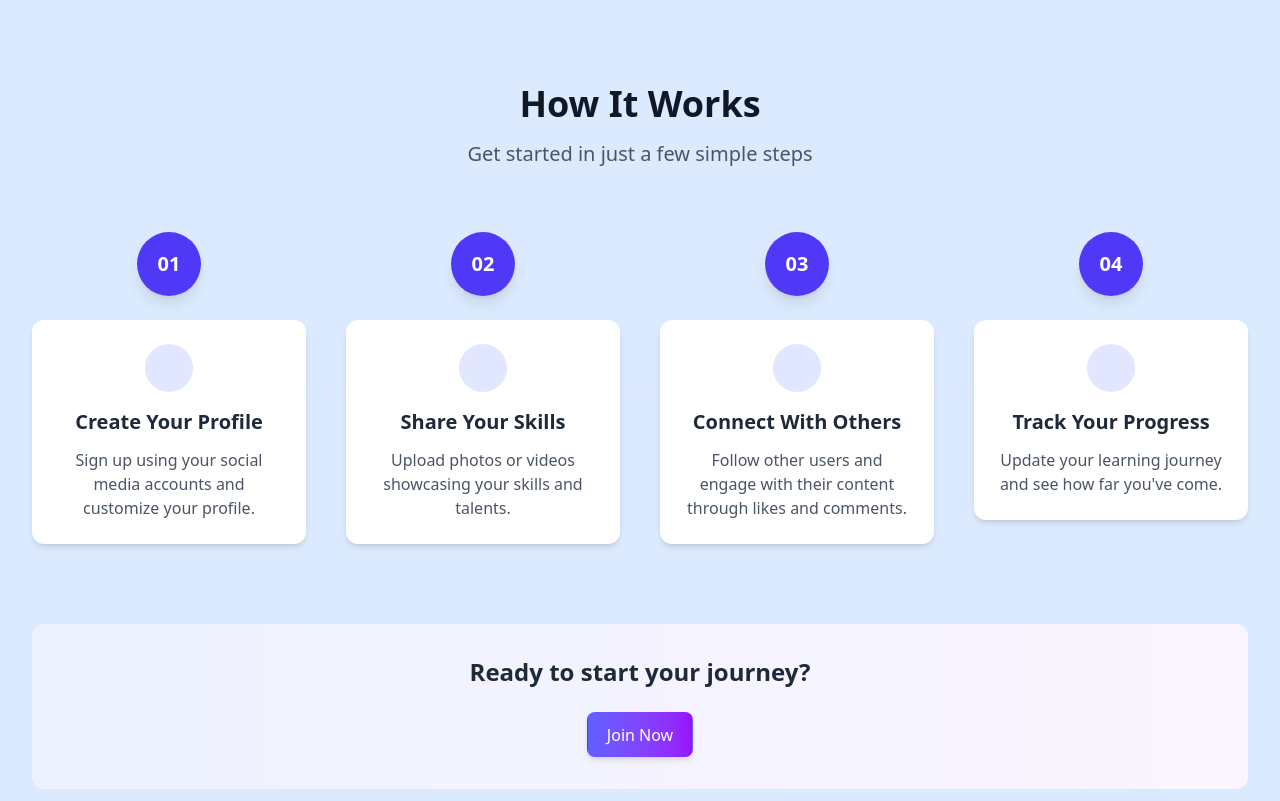
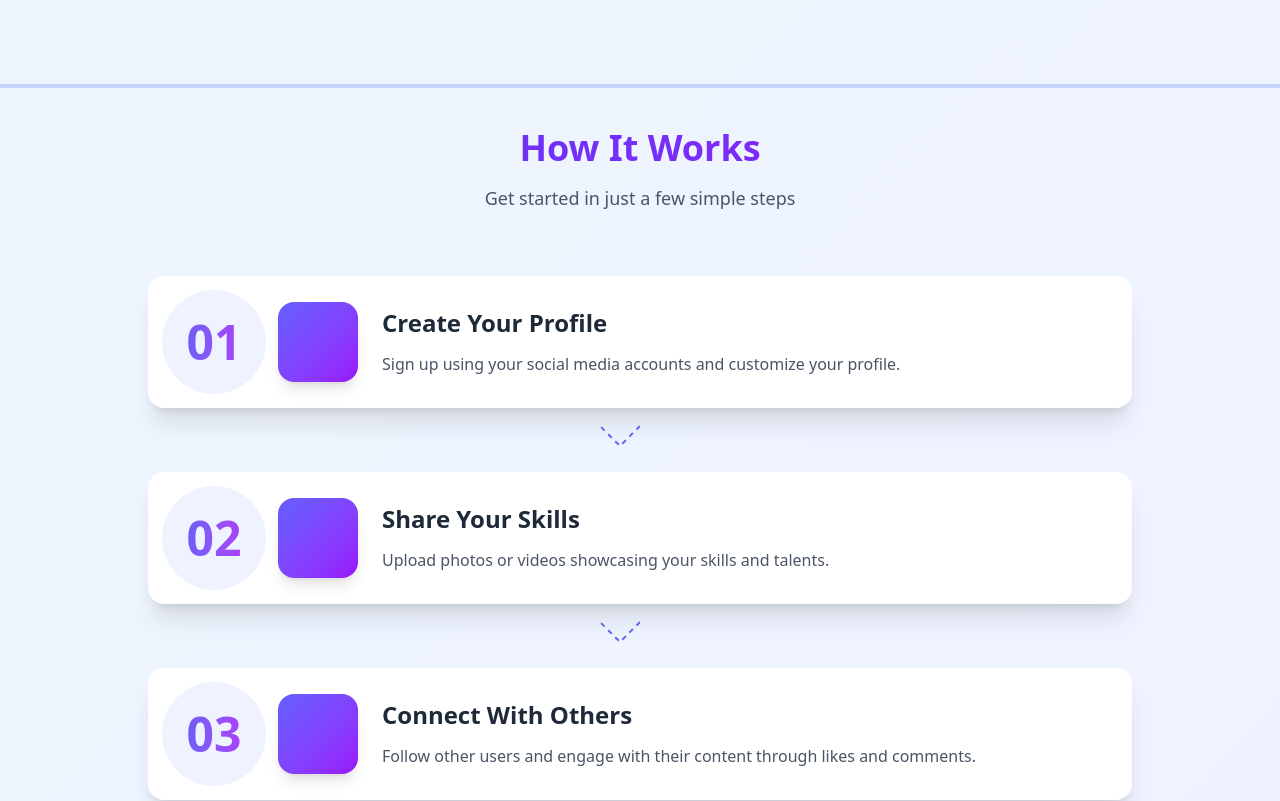
Before and after one commit to dulhara79/Nexora, a React (Vite) app in the folder client/: page / in a window 1280 px wide. Shown: the part 1640-2441 px from the top of the page. Built offline with nearby package versions, Linux system fonts and the light colour scheme.

Commit message:
Update HowItWorks.jsx

```diff
--- a/client/src/components/sections/HowItWorks.jsx
+++ b/client/src/components/sections/HowItWorks.jsx
@@ -1,78 +1,119 @@
-import React from 'react';
+import React from "react";
+import { motion } from "framer-motion";
+import { useInView } from "react-intersection-observer";
 
 const HowItWorks = () => {
   const steps = [
     {
-      number: '01',
-      title: 'Create Your Profile',
-      description: 'Sign up using your social media accounts and customize your profile.',
-      icon: 'fas fa-user-plus'
+      number: "01",
+      title: "Create Your Profile",
+      description:
+        "Sign up using your social media accounts and customize your profile.",
+      icon: "fas fa-user-plus",
     },
     {
-      number: '02',
-      title: 'Share Your Skills',
-      description: 'Upload photos or videos showcasing your skills and talents.',
-      icon: 'fas fa-share-square'
+      number: "02",
+      title: "Share Your Skills",
+      description:
+        "Upload photos or videos showcasing your skills and talents.",
+      icon: "fas fa-share-square",
     },
     {
-      number: '03',
-      title: 'Connect With Others',
-      description: 'Follow other users and engage with their content through likes and comments.',
-      icon: 'fas fa-users'
+      number: "03",
+      title: "Connect With Others",
+      description:
+        "Follow other users and engage with their content through likes and comments.",
+      icon: "fas fa-users",
     },
     {
-      number: '04',
-      title: 'Track Your Progress',
-      description: 'Update your learning journey and see how far you\'ve come.',
-      icon: 'fas fa-chart-line'
-    }
+      number: "04",
+      title: "Track Your Progress",
+      description: "Update your learning journey and see how far you've come.",
+      icon: "fas fa-chart-line",
+    },
   ];
 
   return (
-    <section id="how-it-works" className="py-20 bg-blue-100">
-      <div className="px-4 mx-auto max-w-7xl sm:px-6 lg:px-8">
-        <div className="mb-16 text-center" data-aos="fade-up">
-          <h2 className="mb-4 text-3xl font-bold text-gray-900 md:text-4xl">How It Works</h2>
-          <p className="max-w-2xl mx-auto text-xl text-gray-600">Get started in just a few simple steps</p>
+    <section className="py-24 bg-blue-100 bg-gradient-to-br from-blue-50 to-indigo-50" id="how-it-works">
+      <hr className="mx-auto mb-10 border-2 border-indigo-200 max-w-7xl" />
+      <div className="mb-16 text-center">
+        <h2 className="mb-4 text-4xl font-extrabold text-transparent bg-clip-text bg-gradient-to-r from-indigo-600 to-purple-600">
+          How It Works
+        </h2>
+        <p className="text-lg text-gray-600">Get started in just a few simple steps</p>
       </div>
 
-        <div className="relative">
-          {/* Connecting line */}
-          <div className="hidden md:block absolute top-1/2 left-0 right-0 h-0.5 bg-indigo-100 -translate-y-1/2 z-0"></div>
+      <div className="relative max-w-5xl px-5 mx-auto">
+        {steps.map((step, index) => {
+          const [ref, inView] = useInView({
+            triggerOnce: true,
+            threshold: 0.2,
+          });
 
-          <div className="grid grid-cols-1 gap-10 md:grid-cols-4">
-            {steps.map((step, index) => (
-              <div
+          return (
+            <motion.div
               key={index}
-                data-aos="fade-up"
-                data-aos-delay={index * 100}
-                className="relative z-10 flex flex-col items-center text-center"
+              ref={ref}
+              initial={{ opacity: 0, x: index % 2 === 0 ? -50 : 50 }}
+              animate={
+                inView
+                  ? { opacity: 1, x: 0 }
+                  : { opacity: 0, x: index % 2 === 0 ? -50 : 50 }
+              }
+              transition={{ duration: 0.6, delay: index * 0.1 }}
+              className="relative z-10 flex items-center p-6 mb-16 transition-all duration-300 bg-white border-2 border-transparent shadow-xl hover:border-indigo-200 rounded-2xl group"
             >
-                <div className="flex items-center justify-center w-16 h-16 mb-6 text-xl font-bold text-white bg-indigo-600 rounded-full shadow-lg">
+              <div className="relative mr-6">
+                <div className="absolute transition-all duration-300 bg-indigo-100 rounded-full opacity-50 -inset-3 group-hover:opacity-75"></div>
+                <div className="relative z-10 flex items-center justify-center w-20 h-20">
+                  <span className="text-5xl font-black text-transparent transition-all duration-300 bg-clip-text bg-gradient-to-r from-indigo-600 to-purple-600 opacity-80 group-hover:opacity-100">
                     {step.number}
-                </div>
-                <div className="w-full p-6 transition-all duration-300 bg-white shadow-md rounded-xl hover:shadow-lg">
-                  <div className="flex items-center justify-center w-12 h-12 mx-auto mb-4 bg-indigo-100 rounded-full">
-                    <i className={`${step.icon} text-indigo-600`}></i>
-                  </div>
-                  <h3 className="mb-3 text-xl font-semibold text-gray-800">{step.title}</h3>
-                  <p className="text-gray-600">{step.description}</p>
+                  </span>
                 </div>
               </div>
-            ))}
+              <div className="flex items-center justify-center flex-shrink-0 w-20 h-20 mr-6 transition-all duration-300 transform shadow-lg rounded-2xl bg-gradient-to-br from-indigo-500 to-purple-600 group-hover:rotate-6 group-hover:scale-110">
+                <i className={`${step.icon} text-3xl text-white drop-shadow-md`}></i>
               </div>
+              <div className="flex-1">
+                <h3 className="mb-3 text-2xl font-bold text-gray-800 transition-colors group-hover:text-indigo-600">
+                  {step.title}
+                </h3>
+                <p className="leading-relaxed text-gray-600">
+                  {step.description}
+                </p>
+              </div>
+              {index < steps.length - 1 && (
+                <div className="absolute rotate-90 right-1/2 -bottom-10">
+                  <svg width="40" height="40" viewBox="0 0 40 40">
+                    <path
+                      d="M20 0 L40 20 L20 40"
+                      fill="none"
+                      stroke="#6366F1"
+                      strokeWidth="2"
+                      strokeDasharray="5,5"
+                    />
+                  </svg>
+                </div>
+              )}
+            </motion.div>
+          );
+        })}
       </div>
 
-        <div
-          data-aos="fade-up"
-          className="p-8 mt-20 text-center bg-gradient-to-r from-indigo-50 to-purple-50 rounded-xl"
+      <motion.div
+        initial={{ opacity: 0, y: 50 }}
+        whileInView={{ opacity: 1, y: 0 }}
+        transition={{ duration: 0.6 }}
+        viewport={{ once: true }}
+        className="max-w-2xl px-8 py-12 mx-auto mt-10 text-center bg-white shadow-2xl rounded-3xl"
       >
-          <h3 className="mb-6 text-2xl font-semibold text-gray-800">Ready to start your journey?</h3>
-          <button className="px-8 py-3 font-medium text-white transition-all duration-300 transform rounded-lg shadow-md bg-gradient-to-r from-indigo-500 to-purple-600 hover:shadow-lg hover:scale-105">
+        <h3 className="mb-6 text-3xl font-bold text-transparent bg-clip-text bg-gradient-to-r from-indigo-600 to-purple-600">
+          Ready to start your journey?
+        </h3>
+        <a className="px-8 py-4 text-lg font-semibold text-white transition-all duration-300 transform rounded-full bg-gradient-to-r from-indigo-600 to-purple-600 hover:from-indigo-700 hover:to-purple-700 hover:shadow-xl hover:-translate-y-1" href="/signup">
           Join Now
-          </button>
-        </div>
-      </div>
+        </a>
+      </motion.div>
     </section>
   );
 };
```
Lines whose indentation alone changed are shown as unchanged.
